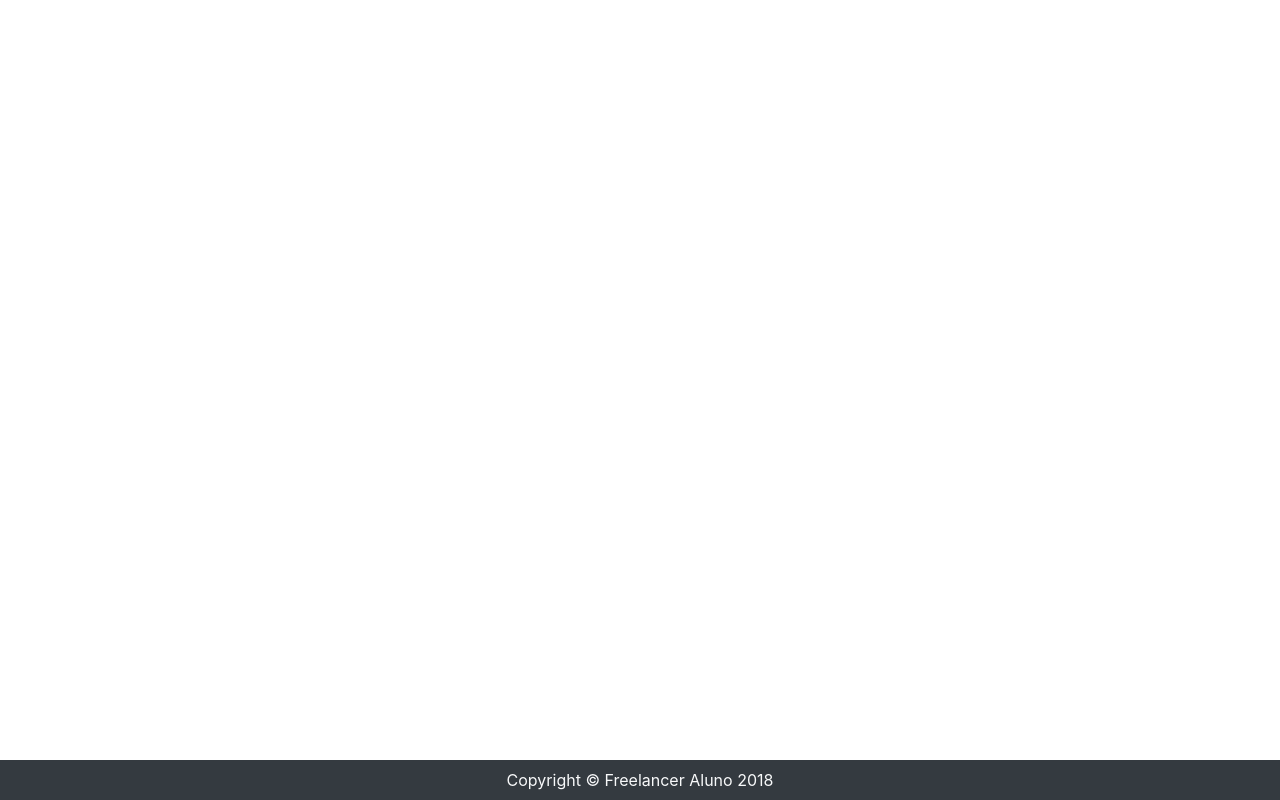
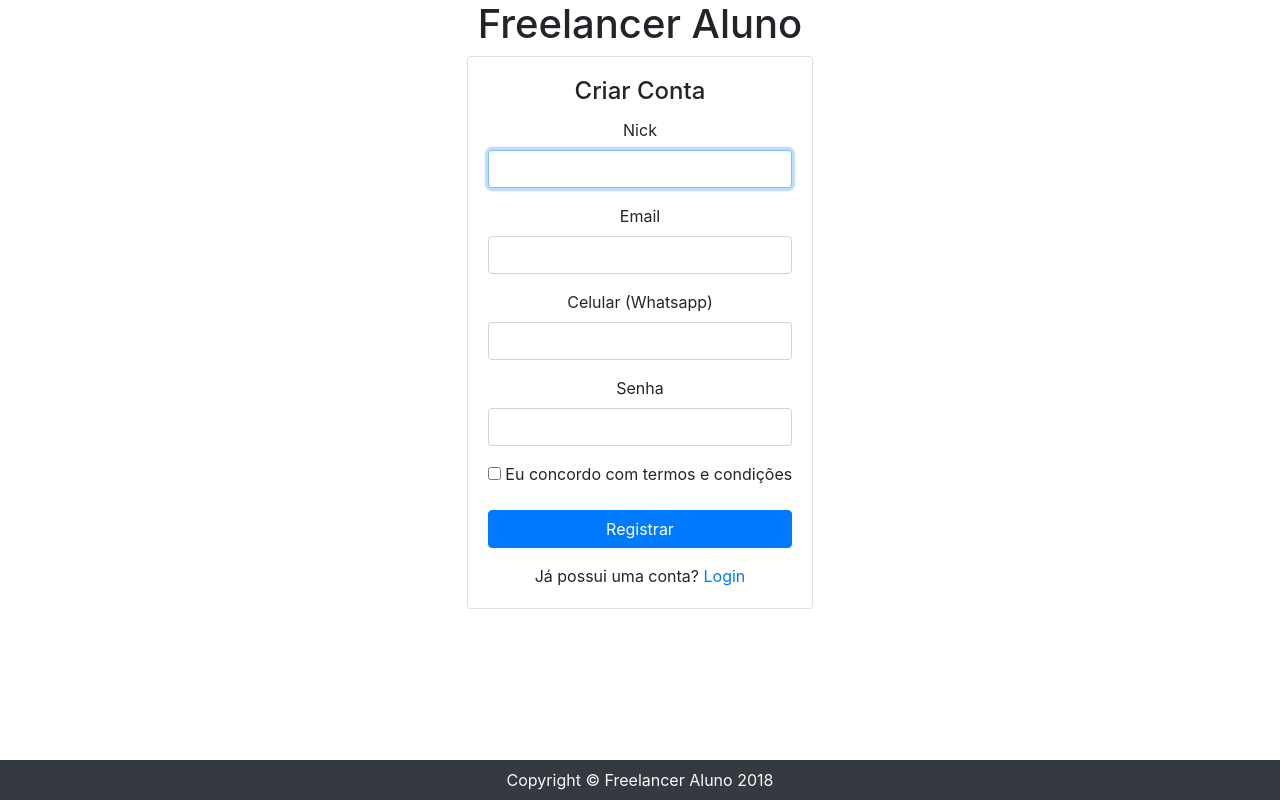
Before and after one commit to skatesham/freelancer-aluno, an Angular app: page /cadastro in a window 1280 px wide. Before the commit this address led to /. Built offline with nearby package versions, Linux system fonts and the light colour scheme.

Commit message:
criar pedidos, cadastro html

```diff
--- a/src/app/app.module.ts
+++ b/src/app/app.module.ts
@@ -14,9 +14,11 @@ import { PedidosComponent } from './pedidos/pedidos.component';
 import { NavbarComponent } from './navbar/navbar.component';
 import { CriarpedidoComponent } from './criarpedido/criarpedido.component';
 import { MeuspedidosComponent } from './meuspedidos/meuspedidos.component';
+import { CadastroComponent } from './cadastro/cadastro.component';
 
 const routes: Routes = [
   {path: '', component: LoginComponent},
+  {path: 'cadastro', component: CadastroComponent},
   {path: 'perfil', component: PerfilComponent},
   {path: 'pedidos', component: PedidosComponent},
   {path: 'criar-pedido', component: CriarpedidoComponent},
@@ -32,6 +34,7 @@ const routes: Routes = [
     NavbarComponent,
     CriarpedidoComponent,
     MeuspedidosComponent,
+    CadastroComponent,
   ],
   imports: [
     NgbModule,
--- /dev/null
+++ b/src/app/cadastro/cadastro.component.html
@@ -0,0 +1,48 @@
+<h1>Freelancer Aluno</h1>
+<div class="my-login-page">
+    <section class="h-100">
+		<div class="container h-100">
+			<div class="row justify-content-center h-100">
+				<div class="card-wrapper">
+					<div class="card fat">
+						<div class="card-body">
+							<h4 class="card-title">Criar Conta</h4>
+							<div>
+								<div class="form-group">
+									<label for="nick">Nick</label>
+									<input [(ngModel)]="nick" id="nick" type="text" class="form-control" name="nick" required autofocus>
+								</div>
+								<div class="form-group">
+									<label for="email">Email</label>
+									<input [(ngModel)]="email" id="email" type="email" class="form-control" name="email" required>
+                </div>
+                <div class="form-group">
+                    <label for="tel">Celular (Whatsapp)</label>
+                    <input [(ngModel)]="tel" id="tel" type="tel" class="form-control" name="tel" required>
+                </div>
+								<div class="form-group">
+									<label for="password">Senha</label>
+									<input [(ngModel)]="password" id="password" type="password" class="form-control" name="password" required data-eye>
+								</div>
+								<div class="form-group">
+									<label>
+										<input type="checkbox" name="aggree" value="1" required> Eu concordo com termos e condições
+									</label>
+								</div>
+
+								<div class="form-group no-margin">
+									<button (click)="cadastrar()" class="btn btn-primary btn-block">
+										Registrar
+									</button>
+								</div>
+								<div class="margin-top20 text-center">
+									Já possui uma conta? <a routerLink="/">Login</a>
+								</div>
+							</div>
+						</div>
+					</div>
+				</div>
+			</div>
+		</div>
+	</section>
+</div>
--- /dev/null
+++ b/src/app/cadastro/cadastro.component.ts
@@ -0,0 +1,15 @@
+import { Component, OnInit } from '@angular/core';
+
+@Component({
+  selector: 'app-cadastro',
+  templateUrl: './cadastro.component.html',
+  styleUrls: ['./cadastro.component.css']
+})
+export class CadastroComponent implements OnInit {
+
+  constructor() { }
+
+  ngOnInit() {
+  }
+
+}
--- a/src/app/criarpedido/criarpedido.component.html
+++ b/src/app/criarpedido/criarpedido.component.html
@@ -4,18 +4,26 @@
     <div class="row card">
         <div class="ml-auto mr-auto col-sm-6 mt-2">
             <div class="form-group">
-            <label for="titulo" class="">Disciplina</label>
-            <input type="text" id="titulo" class="form-control">
+                <label for="titulo" class="">Titulo:</label>
+                <input [(ngModel)]="titulo" type="text" id="titulo" class="form-control">
             </div>
             <div class="form-group">
-            <label for="comment">Descrição</label>
-            <textarea class="form-control" rows="5" id="comment"></textarea>
+                <label for="disciplina" class="">Disciplina</label>
+                <input [(ngModel)]="disciplina" type="text" id="disciplina" class="form-control">
             </div>
             <div class="form-group">
-            <label for="titulo" class="">Tags:</label>
-            <input type="text" id="titulo" class="form-control">
+                <label for="descricao">Descrição</label>
+                <textarea [(ngModel)]="descricao" class="form-control" rows="5" id="descricao"></textarea>
             </div>
-        <button class="btn btn-dark mb-2" (click)="criarPedido()" >Enviar</button>
+            <div class="form-group">
+                <label for="tags">Tags:</label>
+                <input [(ngModel)]="tags" type="text" id="tags" class="form-control">
+            </div>
+            <div>
+                <p *ngIf="sucesso" class="alert alert-success"> {{ alerta }} </p>
+                <p *ngIf="falha" class="alert alert-danger"> {{ alerta }} </p>
+            </div>
+            <button class="btn btn-dark mb-2" (click)="criarPedido()">Enviar</button>
         </div>
     </div>
 </div>
--- a/src/app/criarpedido/criarpedido.component.ts
+++ b/src/app/criarpedido/criarpedido.component.ts
@@ -1,4 +1,9 @@
 import { Component, OnInit } from '@angular/core';
+import { PedidosService } from '../pedidos.service';
+import { Pedido } from '../models/pedido';
+import { Usuario } from '../models/usuario';
+import { Tag } from '../models/tag';
+import { tags } from '../models/mock-tags';
 
 @Component({
   selector: 'app-criarpedido',
@@ -7,13 +12,50 @@ import { Component, OnInit } from '@angular/core';
 })
 export class CriarpedidoComponent implements OnInit {
 
-  constructor() { }
+  // ngModel to novo pedido
+  titulo:string = 'Problemas com blog Flask ';
+  disciplina:string = 'Laboratório de Banco de Dados';
+  descricao:string = 'Não estou conseguindo criar uma arquitetura adequada para Flask usando MongoDb';
+  tags:string = 'mongodb flask';
+  usuario:Usuario;
+
+  // atributos para alerta
+  alerta:string;
+  sucesso:boolean = false;
+  falha:boolean = false;
+
+  constructor(private pedidosService:PedidosService) {
+    let u = localStorage.getItem('usuario');
+    this.usuario = JSON.parse(u);
+   }
 
   ngOnInit() {
   }
 
   criarPedido(): void{
+    let pedido:Pedido;
+    let listaTags:Tag[] = new Array<Tag>();
+    this.tags.split(' ').forEach(t => {
+      let novaTag: Tag = new Tag(t);
+      listaTags.push(novaTag);
+      tags.push(novaTag);
+    });
+    pedido = new Pedido(this.usuario,this.disciplina, this.titulo, this.descricao, listaTags);
+    this.pedidosService.criarPedido(pedido);
+    this.titulo = '';
+    this.disciplina = '';
+    this.descricao = '';
+    this.tags = '';
+    this.mostrarAlerta("Pedido criado com sucesso!", true);
 
   }
 
+  mostrarAlerta(texto:string, sucesso:boolean){
+    this.alerta = texto;
+    if(sucesso){
+      this.sucesso = sucesso;
+    } else {
+      this.falha = sucesso;
+    }
+  }
 }
--- a/src/app/login/login.component.html
+++ b/src/app/login/login.component.html
@@ -1,3 +1,4 @@
+<h1>Freelancer Aluno</h1>
 <div class='my-login-page text-center'>
   <div class='container h-100'>
     <div class='row justify-content-center h-100'>
@@ -36,7 +37,7 @@
                 </button>
               </div>
               <div class='margin-top20 text-center'>
-                Não possui uma conta? <a routerLink='/registro'>Criar uma conta</a>
+                Não possui uma conta? <a routerLink='/cadastro'>Criar uma conta</a>
               </div>
             </div>
           </div>
--- a/src/app/meuspedidos/meuspedidos.component.ts
+++ b/src/app/meuspedidos/meuspedidos.component.ts
@@ -1,5 +1,7 @@
 import { Component, OnInit } from '@angular/core';
 import { PedidosService } from '../pedidos.service';
+import { Pedido } from '../models/pedido';
+import { Usuario } from '../models/usuario';
 
 @Component({
   selector: 'app-meuspedidos',
--- a/src/app/navbar/navbar.component.ts
+++ b/src/app/navbar/navbar.component.ts
@@ -11,8 +11,9 @@ export class NavbarComponent implements OnInit {
   current: string;
 
   constructor(private router:Router) {
-    if(localStorage.getItem('usuario') === null){
-      this.router.navigate(['/']);
+    if(localStorage.getItem('usuario') == null){
+      alert("Usuario Não Autenticado")
+      this.logout();
     }
   }
 
@@ -22,7 +23,7 @@ export class NavbarComponent implements OnInit {
 
   logout(){
     localStorage.setItem('usuario', null);
-    this.router.navigate(['']);
+    this.router.navigateByUrl('/');
   }
 
 }
--- a/src/app/pedidos.service.ts
+++ b/src/app/pedidos.service.ts
@@ -24,4 +24,9 @@ export class PedidosService {
     return listaPedidos;
   }
 
+  criarPedido(pedido:Pedido){
+    pedidos.push(pedido);
+  }
+
+
 }
```
Also changed, not shown: src/app/cadastro/cadastro.component.css (added), 1 other file (tests, documents, lock files or other folders). Lines whose indentation alone changed are shown as unchanged.
